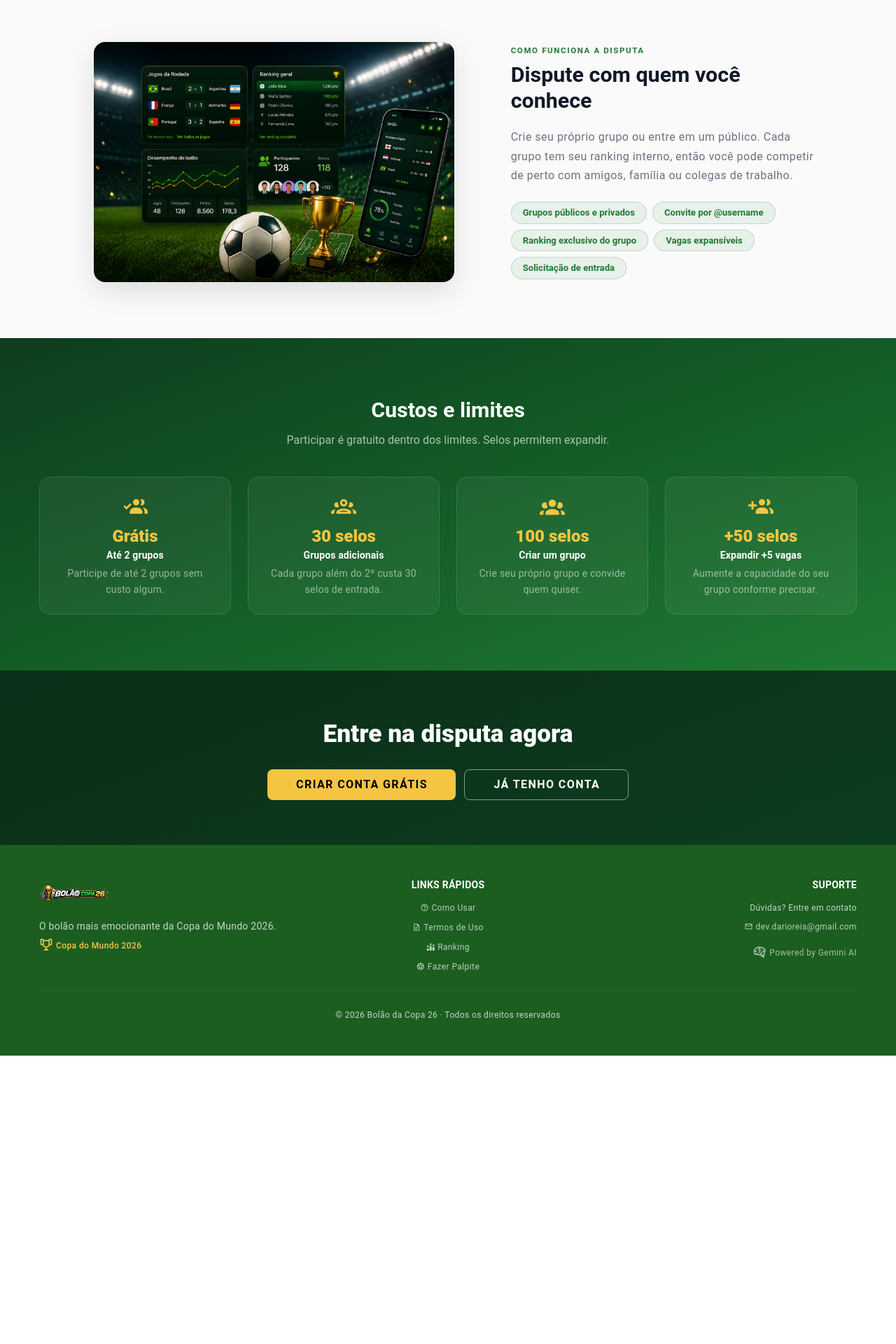
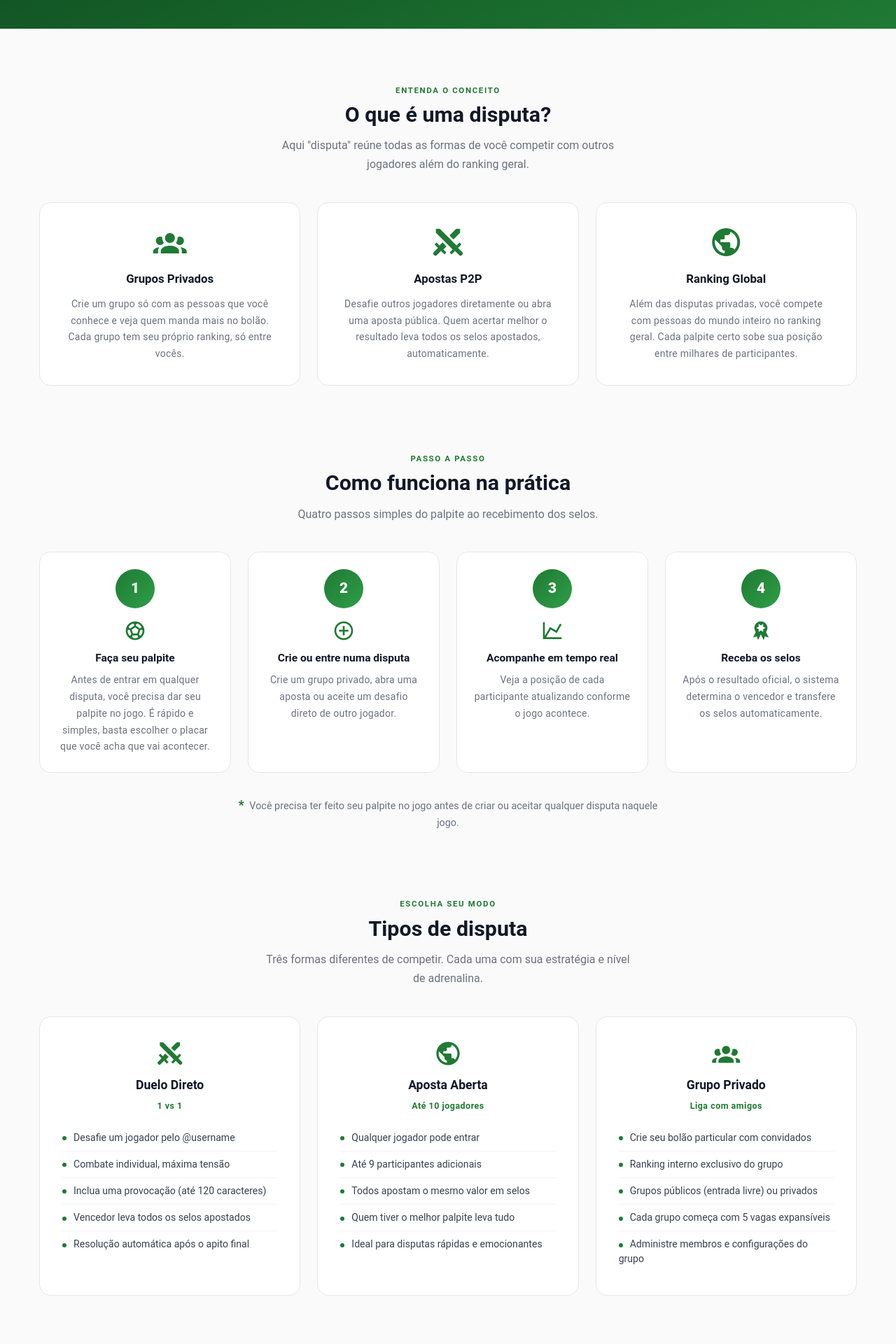
Before and after one commit to darioreisjr/copadomundo2026, a Vue app: page /disputa in a window 1280 px wide. Shown: the part 400-2320 px from the top of the page at 70% size. Before the commit the page ends 1908 px from the top, so only its background shows below. Built offline with nearby package versions, Linux system fonts and the light colour scheme; no server answers.

Commit message:
feat(disputa): redesign completo da página com seções detalhadas e ajustes mobile

```diff
--- a/src/pages/landing/DisputaPage.vue
+++ b/src/pages/landing/DisputaPage.vue
@@ -1,94 +1,253 @@
 <template>
   <LandingLayout>
-    <!-- Mini hero -->
+
+    <!-- 1. Hero -->
     <section class="page-hero py-16 text-center">
       <v-container>
-        <div class="section-label mb-2">Social</div>
-        <h1 class="page-title mb-4">Disputa</h1>
-        <p class="page-subtitle mx-auto">
-          Crie seu próprio grupo ou entre em um público e dispute com quem você conhece.
+        <div class="section-label mb-2">Competição</div>
+        <h1 class="page-title mb-4">Dispute de igual pra igual</h1>
+        <p class="page-subtitle mx-auto mb-8">
+          Vá além do ranking global. Crie seu próprio campo de batalha, aposte selos em jogos específicos
+          ou forme um grupo privado com quem você escolher. Cada disputa tem um vencedor e só um.
         </p>
       </v-container>
     </section>
 
-    <!-- Conteúdo grupos -->
+    <!-- 2. O que é uma disputa? -->
     <section class="section-light py-16">
       <v-container>
-        <v-row align="center" justify="center">
-          <v-col cols="12" md="6" class="mb-10 mb-md-0">
-            <img
-              src="@/image/interactiveSportsPanel.png"
-              alt="Grupos do Bolão Copa 26"
-              class="feature-preview-img"
-            />
-          </v-col>
-          <v-col cols="12" md="5" class="pl-md-10">
-            <div class="section-label-green mb-2">Como funciona a disputa</div>
-            <h2 class="content-title mb-5">Dispute com quem você conhece</h2>
-            <p class="text-body-1 mb-6" style="color:#6b7280;line-height:1.7">
-              Crie seu próprio grupo ou entre em um público. Cada grupo tem seu ranking interno,
-              então você pode competir de perto com amigos, família ou colegas de trabalho.
-            </p>
-            <div class="d-flex flex-wrap gap-2">
-              <span v-for="tag in groupTags" :key="tag" class="feature-tag">{{ tag }}</span>
+        <div class="text-center mb-10">
+          <div class="section-label-green mb-2">Entenda o conceito</div>
+          <h2 class="content-title">O que é uma disputa?</h2>
+          <p class="content-subtitle mx-auto mt-3">
+            Aqui "disputa" reúne todas as formas de você competir com outros jogadores além do ranking geral.
+          </p>
+        </div>
+        <v-row justify="center">
+          <v-col v-for="pillar in pillars" :key="pillar.title" cols="12" sm="6" md="4">
+            <div class="pillar-card pa-8 text-center h-100">
+              <v-icon :icon="pillar.icon" size="48" color="#1f7a33" class="mb-4 d-none d-sm-inline-flex" />
+              <div class="d-flex d-sm-none align-center justify-center mb-3" style="gap:10px">
+                <v-icon :icon="pillar.icon" size="22" color="#1f7a33" />
+                <div class="pillar-title">{{ pillar.title }}</div>
+              </div>
+              <div class="pillar-title mb-3 d-none d-sm-block">{{ pillar.title }}</div>
+              <p class="text-body-2" style="color:#6b7280;line-height:1.7">{{ pillar.desc }}</p>
             </div>
           </v-col>
         </v-row>
       </v-container>
     </section>
 
-    <!-- Detalhe de custos -->
-    <section class="section-dark py-16">
+    <!-- 3. Como funciona -->
+    <section class="section-light pb-16">
       <v-container>
-        <h2 class="text-center text-white mb-2" style="font-size:clamp(1.4rem,3vw,1.9rem);font-weight:700">Custos e limites</h2>
-        <p class="text-center mb-10" style="color:rgba(255,255,255,.65);max-width:480px;margin:0 auto 40px">
-          Participar é gratuito dentro dos limites. Selos permitem expandir.
-        </p>
+        <div class="text-center mb-10">
+          <div class="section-label-green mb-2">Passo a passo</div>
+          <h2 class="content-title">Como funciona na prática</h2>
+          <p class="content-subtitle mx-auto mt-3">
+            Quatro passos simples do palpite ao recebimento dos selos.
+          </p>
+        </div>
         <v-row justify="center">
-          <v-col
-            v-for="cost in costs"
-            :key="cost.label"
-            cols="12"
-            sm="6"
-            md="3"
-          >
-            <div class="cost-card text-center pa-6">
-              <v-icon :icon="cost.icon" size="36" color="#f5c542" class="mb-3" />
-              <div class="cost-value mb-1">{{ cost.value }}</div>
-              <div class="text-subtitle-2 font-weight-bold text-white mb-1">{{ cost.label }}</div>
-              <div class="text-body-2" style="color:rgba(255,255,255,.55);line-height:1.6">{{ cost.desc }}</div>
+          <v-col v-for="(step, i) in steps" :key="i" cols="12" sm="6" md="3">
+            <div class="step-card pa-6 h-100">
+              <div class="step-card-top">
+                <div class="step-number mx-auto mb-4">{{ i + 1 }}</div>
+                <v-icon :icon="step.icon" size="32" color="#1f7a33" class="mb-3" />
+                <div class="step-title font-weight-bold mb-2" style="color:#111827;text-align:center">{{ step.title }}</div>
+              </div>
+              <div class="d-flex d-sm-none align-center justify-center mb-2" style="gap:10px">
+                <span class="step-number-inline">{{ i + 1 }}</span>
+                <div class="step-title font-weight-bold" style="color:#111827">{{ step.title }}</div>
+              </div>
+              <div class="text-body-2 text-center" style="color:#6b7280;line-height:1.7">{{ step.text }}</div>
+            </div>
+          </v-col>
+        </v-row>
+        <div class="text-center mt-8">
+          <div class="score-note mx-auto">
+            <span class="score-note-asterisk">*</span> Você precisa ter feito seu palpite no jogo antes de criar ou aceitar qualquer disputa naquele jogo.
+          </div>
+        </div>
+      </v-container>
+    </section>
+
+    <!-- 4. Tipos de disputa -->
+    <section class="section-light pb-16">
+      <v-container>
+        <div class="text-center mb-10">
+          <div class="section-label-green mb-2">Escolha seu modo</div>
+          <h2 class="content-title">Tipos de disputa</h2>
+          <p class="content-subtitle mx-auto mt-3">
+            Três formas diferentes de competir. Cada uma com sua estratégia e nível de adrenalina.
+          </p>
+        </div>
+        <v-row justify="center">
+          <v-col v-for="type in disputeTypes" :key="type.title" cols="12" sm="6" md="4">
+            <div class="light-card pa-8 h-100">
+              <div class="text-center mb-4">
+                <v-icon :icon="type.icon" size="40" color="#1f7a33" class="mb-3 d-none d-sm-inline-flex" />
+                <div class="type-title mb-1">{{ type.title }}</div>
+                <div class="type-badge">{{ type.badge }}</div>
+              </div>
+              <ul class="bet-features-list">
+                <li v-for="feat in type.features" :key="feat">{{ feat }}</li>
+              </ul>
             </div>
           </v-col>
         </v-row>
       </v-container>
     </section>
 
-    <!-- CTA -->
-    <section class="section-cta py-12 text-center">
+    <!-- 5. Por que disputar? -->
+    <section class="section-light pb-16">
       <v-container>
-        <h2 class="cta-title mb-6">Entre na disputa agora</h2>
-        <div class="d-flex flex-wrap justify-center gap-3">
-          <v-btn :to="{ name: 'Register' }" color="#f5c542" size="large" class="font-weight-bold text-black px-10" elevation="0" rounded="lg">
-            Criar conta grátis
-          </v-btn>
-          <v-btn :to="{ name: 'Login' }" variant="outlined" size="large" class="font-weight-bold px-10" style="border-color:rgba(255,255,255,.5);color:#fff" rounded="lg">
-            Já tenho conta
-          </v-btn>
+        <div class="text-center mb-10">
+          <div class="section-label-green mb-2">Vantagens</div>
+          <h2 class="content-title">Por que disputar?</h2>
         </div>
+        <v-row justify="center">
+          <v-col v-for="why in whys" :key="why.title" cols="12" sm="6" md="3">
+            <div class="why-card pa-6 text-center h-100">
+              <v-icon :icon="why.icon" size="36" color="#1f7a33" class="mb-3 d-none d-sm-inline-flex" />
+              <div class="why-title mb-2">{{ why.title }}</div>
+              <p class="text-body-2" style="color:#6b7280;line-height:1.6">{{ why.desc }}</p>
+            </div>
+          </v-col>
+        </v-row>
       </v-container>
     </section>
+
+    <!-- 6. Custos e limites -->
+    <section class="section-light py-16 section-costs">
+      <v-container>
+        <div class="text-center mb-10">
+          <div class="section-label-green mb-2">Transparência</div>
+          <h2 class="content-title">Custos e limites</h2>
+          <p class="content-subtitle mx-auto mt-3">Participar é gratuito dentro dos limites. Selos permitem expandir.</p>
+        </div>
+        <v-row justify="center">
+          <v-col v-for="cost in costs" :key="cost.label" cols="12" sm="6" md="3">
+            <div class="cost-card-light text-center pa-6">
+              <v-icon :icon="cost.icon" size="36" color="#1f7a33" class="mb-3 d-none d-sm-inline-flex" />
+              <div class="cost-value-light mb-1">{{ cost.value }}</div>
+              <div class="text-subtitle-2 font-weight-bold mb-1" style="color:#111827">{{ cost.label }}</div>
+              <div class="text-body-2" style="color:#6b7280;line-height:1.6">{{ cost.desc }}</div>
+            </div>
+          </v-col>
+        </v-row>
+      </v-container>
+    </section>
+
+
   </LandingLayout>
 </template>
 
 <script setup>
 import LandingLayout from '@/components/LandingLayout.vue'
 
-const groupTags = [
-  'Grupos públicos e privados',
-  'Convite por @username',
-  'Ranking exclusivo do grupo',
-  'Vagas expansíveis',
-  'Solicitação de entrada',
+const pillars = [
+  {
+    icon: 'mdi-account-group',
+    title: 'Grupos Privados',
+    desc: 'Crie um grupo só com as pessoas que você conhece e veja quem manda mais no bolão. Cada grupo tem seu próprio ranking, só entre vocês.',
+  },
+  {
+    icon: 'mdi-sword-cross',
+    title: 'Apostas P2P',
+    desc: 'Desafie outros jogadores diretamente ou abra uma aposta pública. Quem acertar melhor o resultado leva todos os selos apostados, automaticamente.',
+  },
+  {
+    icon: 'mdi-earth',
+    title: 'Ranking Global',
+    desc: 'Além das disputas privadas, você compete com pessoas do mundo inteiro no ranking geral. Cada palpite certo sobe sua posição entre milhares de participantes.',
+  },
+]
+
+const steps = [
+  {
+    icon: 'mdi-soccer',
+    title: 'Faça seu palpite',
+    text: 'Antes de entrar em qualquer disputa, você precisa dar seu palpite no jogo. É rápido e simples, basta escolher o placar que você acha que vai acontecer.',
+  },
+  {
+    icon: 'mdi-plus-circle-outline',
+    title: 'Crie ou entre numa disputa',
+    text: 'Crie um grupo privado, abra uma aposta ou aceite um desafio direto de outro jogador.',
+  },
+  {
+    icon: 'mdi-chart-line',
+    title: 'Acompanhe em tempo real',
+    text: 'Veja a posição de cada participante atualizando conforme o jogo acontece.',
+  },
+  {
+    icon: 'mdi-seal',
+    title: 'Receba os selos',
+    text: 'Após o resultado oficial, o sistema determina o vencedor e transfere os selos automaticamente.',
+  },
+]
+
+const disputeTypes = [
+  {
+    icon: 'mdi-sword-cross',
+    title: 'Duelo Direto',
+    badge: '1 vs 1',
+    features: [
+      'Desafie um jogador pelo @username',
+      'Combate individual, máxima tensão',
+      'Inclua uma provocação (até 120 caracteres)',
+      'Vencedor leva todos os selos apostados',
+      'Resolução automática após o apito final',
+    ],
+  },
+  {
+    icon: 'mdi-earth',
+    title: 'Aposta Aberta',
+    badge: 'Até 10 jogadores',
+    features: [
+      'Qualquer jogador pode entrar',
+      'Até 9 participantes adicionais',
+      'Todos apostam o mesmo valor em selos',
+      'Quem tiver o melhor palpite leva tudo',
+      'Ideal para disputas rápidas e emocionantes',
+    ],
+  },
+  {
+    icon: 'mdi-account-group',
+    title: 'Grupo Privado',
+    badge: 'Liga com amigos',
+    features: [
+      'Crie seu bolão particular com convidados',
+      'Ranking interno exclusivo do grupo',
+      'Grupos públicos (entrada livre) ou privados',
+      'Cada grupo começa com 5 vagas expansíveis',
+      'Administre membros e configurações do grupo',
+    ],
+  },
+]
+
+const whys = [
+  {
+    icon: 'mdi-lightning-bolt-circle',
+    title: 'Resolução automática',
+    desc: 'Nada de combinação manual. Assim que o resultado é oficial, o sistema calcula e distribui os selos.',
+  },
+  {
+    icon: 'mdi-shield-check',
+    title: 'Sem dinheiro real',
+    desc: 'Selos são moeda virtual do jogo. Toda a diversão, zero risco financeiro.',
+  },
+  {
+    icon: 'mdi-cellphone-check',
+    title: 'Jogue em qualquer lugar',
+    desc: 'Interface otimizada para celular e computador. Acompanhe suas disputas de onde estiver.',
+  },
+  {
+    icon: 'mdi-history',
+    title: 'Histórico completo',
+    desc: 'Veja todas as suas apostas passadas, grupos que participou e selos ganhos ou perdidos.',
+  },
 ]
 
 const costs = [
@@ -100,8 +259,12 @@ const costs = [
 </script>
 
 <style scoped>
+/* Hero */
 .page-hero {
   background: linear-gradient(160deg, #0d3d1f 0%, #145c27 50%, #1f7a33 100%);
+}
+@media (max-width: 599px) {
+  .page-hero { padding-top: 0 !important; padding-bottom: 0 !important; }
 }
 .section-label {
   font-size: .72rem;
@@ -109,13 +272,6 @@ const costs = [
   letter-spacing: .14em;
   text-transform: uppercase;
   color: #f5c542;
-}
-.section-label-green {
-  font-size: .72rem;
-  font-weight: 700;
-  letter-spacing: .14em;
-  text-transform: uppercase;
-  color: #1f7a33;
 }
 .page-title {
   font-size: clamp(1.8rem, 5vw, 3rem);
@@ -126,8 +282,22 @@ const costs = [
 .page-subtitle {
   font-size: 1.05rem;
   color: rgba(255,255,255,.75);
-  max-width: 520px;
+  max-width: 560px;
   line-height: 1.7;
+}
+
+/* Sections */
+.section-light { background: #fafafa; }
+.section-dark  { background: linear-gradient(160deg, #0d3d1f 0%, #145c27 50%, #1f7a33 100%); }
+.section-cta   { background: linear-gradient(160deg, #0a2e17 0%, #0d3d1f 100%); }
+
+/* Typography */
+.section-label-green {
+  font-size: .72rem;
+  font-weight: 700;
+  letter-spacing: .14em;
+  text-transform: uppercase;
+  color: #1f7a33;
 }
 .content-title {
   font-size: clamp(1.4rem, 3vw, 1.9rem);
@@ -135,46 +305,176 @@ const costs = [
   color: #111827;
   line-height: 1.2;
 }
-.section-light { background: #fafafa; }
-.section-dark  { background: linear-gradient(160deg, #0d3d1f 0%, #145c27 50%, #1f7a33 100%); }
-.section-cta   { background: linear-gradient(160deg, #0a2e17 0%, #0d3d1f 100%); }
-.feature-preview-img {
-  width: 90%;
-  max-width: 560px;
-  height: auto;
+.content-subtitle {
+  font-size: 1rem;
+  color: #6b7280;
+  max-width: 520px;
+  line-height: 1.7;
+}
+
+/* Pillar cards */
+.pillar-card {
+  background: #fff;
+  border: 1px solid #e5e7eb;
   border-radius: 16px;
-  box-shadow: 0 12px 40px rgba(0,0,0,.12);
-  display: block;
-  margin: 0 auto;
+  transition: box-shadow .2s;
 }
-.feature-tag {
+.pillar-card:hover { box-shadow: 0 4px 20px rgba(31,122,51,.1); }
+.pillar-title {
+  font-size: 1.05rem;
+  font-weight: 700;
+  color: #111827;
+}
+
+/* Step cards */
+.step-card {
+  background: #fff;
+  border: 1px solid #e5e7eb;
+  border-radius: 16px;
+  transition: box-shadow .2s;
+}
+.step-card:hover { box-shadow: 0 4px 20px rgba(31,122,51,.1); }
+.step-card-top {
+  display: flex;
+  flex-direction: column;
+  align-items: center;
+  text-align: center;
+}
+@media (max-width: 599px) {
+  .step-card-top { display: none !important; }
+}
+.step-number {
+  width: 56px;
+  height: 56px;
+  border-radius: 50%;
+  background: linear-gradient(135deg, #1f7a33, #2e9e47);
+  color: #fff;
+  font-size: 1.3rem;
+  font-weight: 900;
+  display: flex;
+  align-items: center;
+  justify-content: center;
+}
+.step-title {
+  font-size: .97rem;
+}
+.step-number-inline {
+  width: 28px;
+  height: 28px;
+  border-radius: 50%;
+  background: linear-gradient(135deg, #1f7a33, #2e9e47);
+  color: #fff;
+  font-size: .9rem;
+  font-weight: 900;
+  display: inline-flex;
+  align-items: center;
+  justify-content: center;
+  flex-shrink: 0;
+}
+
+/* Light card (dispute types) */
+.light-card {
+  background: #fff;
+  border: 1px solid #e5e7eb;
+  border-radius: 16px;
+  transition: box-shadow .2s;
+}
+.light-card:hover { box-shadow: 0 4px 20px rgba(31,122,51,.1); }
+.type-title {
+  font-size: 1.1rem;
+  font-weight: 700;
+  color: #111827;
+}
+.type-badge {
   display: inline-block;
-  background: rgba(31,122,51,.08);
-  border: 1px solid rgba(31,122,51,.2);
-  border-radius: 999px;
-  padding: 5px 16px;
-  font-size: .82rem;
-  font-weight: 600;
+  font-size: .78rem;
+  font-weight: 700;
   color: #1f7a33;
+  letter-spacing: .04em;
 }
-.cost-card {
+.bet-features-list {
+  list-style: none;
+  padding: 0;
+  margin: 0;
+}
+.bet-features-list li {
+  padding: 8px 0;
+  border-bottom: 1px solid #f3f4f6;
+  font-size: .88rem;
+  color: #374151;
+  line-height: 1.5;
+}
+.bet-features-list li:last-child { border-bottom: none; }
+.bet-features-list li::before {
+  content: '';
+  display: inline-block;
+  width: 6px;
+  height: 6px;
+  border-radius: 50%;
+  background: #1f7a33;
+  margin-right: 10px;
+  vertical-align: middle;
+}
+
+/* Why cards */
+.why-card {
+  background: #fff;
+  border: 1px solid #e5e7eb;
   border-radius: 16px;
-  border: 1px solid rgba(255,255,255,.1);
-  background: rgba(255,255,255,.05);
-  transition: background .2s;
+  transition: box-shadow .2s;
 }
-.cost-card:hover { background: rgba(255,255,255,.09); }
-.cost-value {
+.why-card:hover { box-shadow: 0 4px 20px rgba(31,122,51,.1); }
+.why-title {
+  font-size: .97rem;
+  font-weight: 700;
+  color: #111827;
+}
+
+/* Note */
+.score-note {
+  font-size: .9rem;
+  color: #6b7280;
+  max-width: 600px;
+  line-height: 1.6;
+  text-align: center;
+}
+.score-note-asterisk {
+  color: #1f7a33;
+  font-weight: 900;
+  font-size: 1.1rem;
+  margin-right: 4px;
+}
+
+/* Cost cards */
+.cost-card-light {
+  border-radius: 16px;
+  border: 1px solid #e5e7eb;
+  background: #fff;
+  transition: box-shadow .2s;
+}
+.cost-card-light:hover { box-shadow: 0 4px 20px rgba(31,122,51,.1); }
+.cost-value-light {
   font-size: 1.5rem;
   font-weight: 900;
-  color: #f5c542;
+  color: #1f7a33;
   line-height: 1;
 }
+
+/* CTA */
 .cta-title {
   font-size: clamp(1.5rem, 4vw, 2.2rem);
   font-weight: 800;
   color: #fff;
 }
-.gap-2 { gap: 8px; }
+.cta-subtitle {
+  font-size: 1rem;
+  color: rgba(255,255,255,.65);
+  max-width: 400px;
+  line-height: 1.6;
+}
+
 .gap-3 { gap: 12px; }
+@media (max-width: 599px) {
+  .section-costs { padding-top: 0 !important; }
+}
 </style>
```
